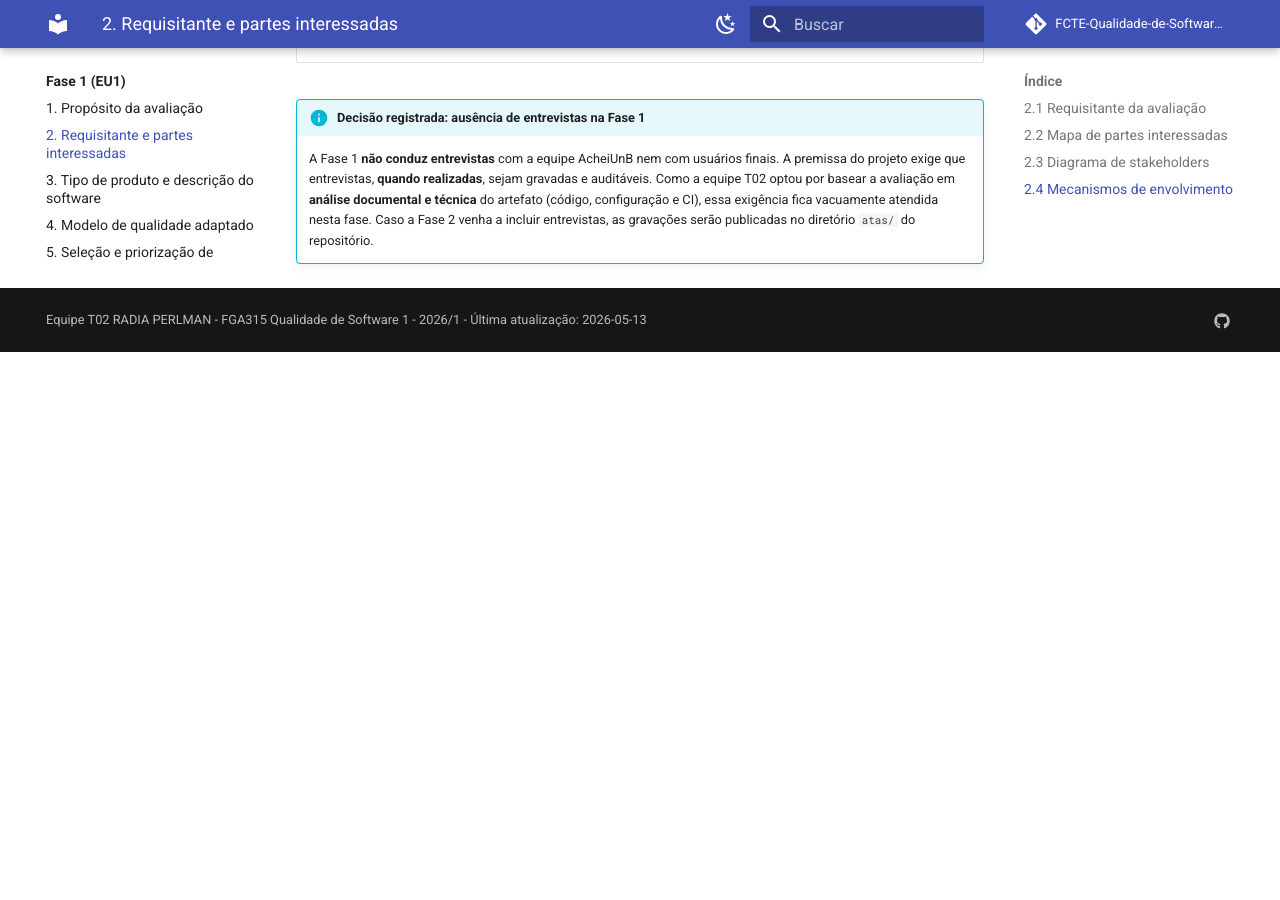
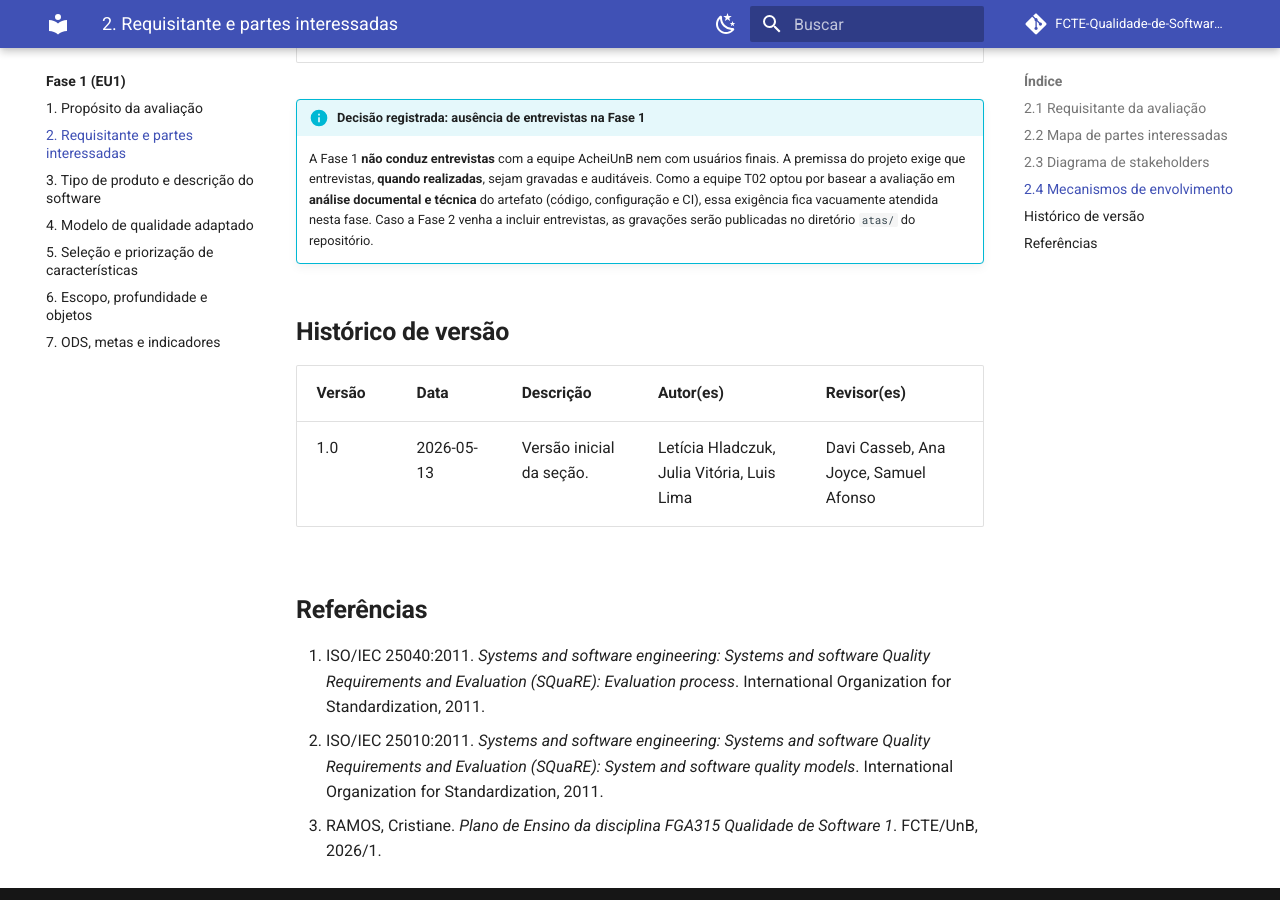
Before and after one commit to FCTE-Qualidade-de-Software-1/2026-1_T02_RADIA_PERLMAN, an MkDocs documentation site: the page built from docs/fase1/02-stakeholders.md, in a window 1280 px wide and 900 px high, scrolled down 4463 px. Built offline with MkDocs 1.6.1 and Material for MkDocs 9.7.7, drawn with Linux system fonts in a browser that asks for light colours; comment, search, counter and statistics services are not loaded; before the commit the page ends 4815 px from its top, so only the background shows below that.

Commit message:
docs(phase1): add version history and references to section 2
Co-authored-by: Leticia Hladczuk <109438911+HladczukLe@users.noreply.github.com>
Co-authored-by: Julia Vitoria <115602385+Juhvitoria4@users.noreply.github.com>

```diff
--- a/docs/fase1/02-stakeholders.md
+++ b/docs/fase1/02-stakeholders.md
@@ -88,3 +88,15 @@
     documental e técnica** do artefato (código, configuração e CI), essa exigência fica
     vacuamente atendida nesta fase. Caso a Fase 2 venha a incluir entrevistas, as
     gravações serão publicadas no diretório `atas/` do repositório.
+
+## Histórico de versão
+
+| Versão | Data       | Descrição                | Autor(es)                                 | Revisor(es)                          |
+|--------|------------|--------------------------|-------------------------------------------|--------------------------------------|
+| 1.0    | 2026-05-13 | Versão inicial da seção. | Letícia Hladczuk, Julia Vitória, Luis Lima | Davi Casseb, Ana Joyce, Samuel Afonso |
+
+## Referências
+
+1. ISO/IEC 25040:2011. *Systems and software engineering: Systems and software Quality Requirements and Evaluation (SQuaRE): Evaluation process*. International Organization for Standardization, 2011.
+2. ISO/IEC 25010:2011. *Systems and software engineering: Systems and software Quality Requirements and Evaluation (SQuaRE): System and software quality models*. International Organization for Standardization, 2011.
+3. RAMOS, Cristiane. *Plano de Ensino da disciplina FGA315 Qualidade de Software 1*. FCTE/UnB, 2026/1.
```
